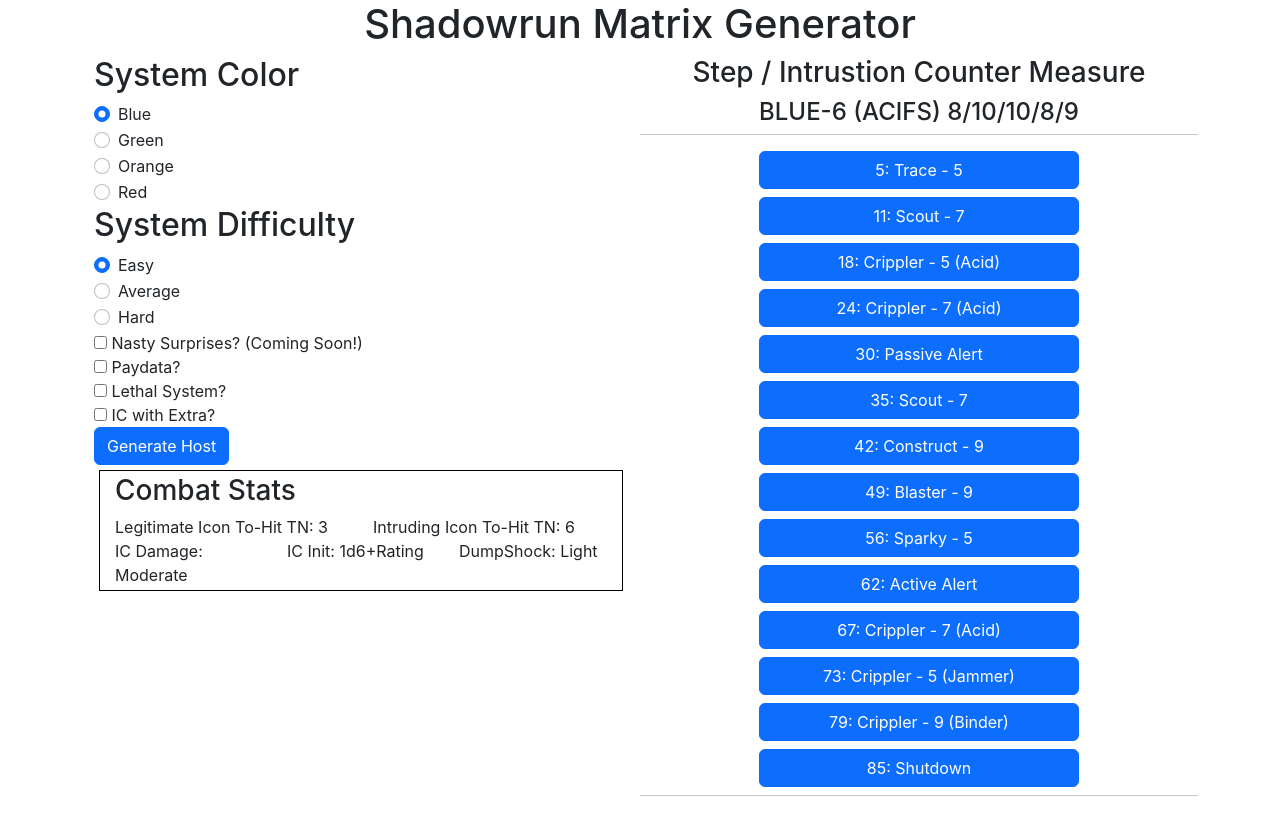
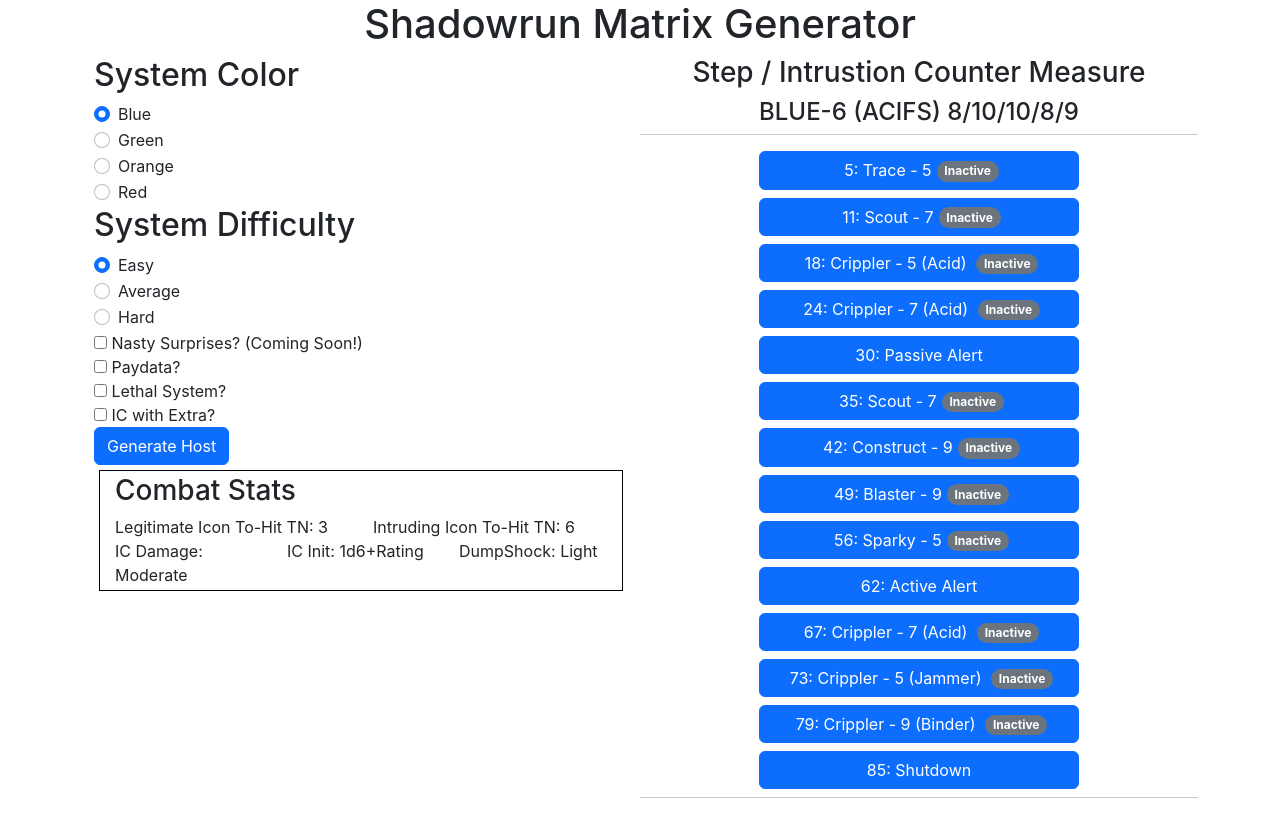
Before and after one commit to criticalfault/sr3-matrix-generator, a React (Create React App) app: page / in a window 1280 px wide. Both pictures are taken after a click on the button "Generate Host". Built offline with nearby package versions, Linux system fonts and the light colour scheme.

Commit message:
Added badge that can be toggled from inactive to active

```diff
--- a/src/components/IC.js
+++ b/src/components/IC.js
@@ -1,11 +1,13 @@
 import React,{ useState } from 'react';
 import Button from 'react-bootstrap/Button';
 import Modal from 'react-bootstrap/Modal';
+import Badge from 'react-bootstrap/Badge';
 import './IC.css';
 const IC = (props) => {
     const [show, setShow] = useState(false);
     const handleClose = () => setShow(false);
     const handleShow = () => setShow(true);
+    //const [ICActive, setICActive] = useState('inactive');
 
     const OptionsDescription = {
         "Shielding":"Shielding -- The shield option makes it more difficult for attacking utilities to cause damage. Shield adds a +2 target modifier to all tests to hit the protected IC in cybercombat.",
@@ -163,10 +165,23 @@
         }
     }
 
+    const handleActiveToggle = (options) => {
+        options.stopPropagation();
+        if(options.target.innerText === "Inactive"){
+            options.target.innerText = "Active";
+            options.target.classList.remove('bg-secondary');
+            options.target.classList.add('bg-danger');
+        }else{
+            options.target.innerText = "Inactive";
+            options.target.classList.remove('bg-danger');
+            options.target.classList.add('bg-secondary');
+        }
+    }
+
 
 return (
     <div className='mb-2'>
-        <Button className="ICButton" variant="primary" onClick={handleShow}>{props.ICStep}: {props.ICName + ' - '+ props.ICRating + hasSubType(props.ICSubType) + hasOptions(props.ICOptions) }</Button>
+        <Button className="ICButton" variant="primary" onClick={handleShow}>{props.ICStep}: {props.ICName + ' - '+ props.ICRating + hasSubType(props.ICSubType) + hasOptions(props.ICOptions) }<Badge onClick={handleActiveToggle} style={{"left":"5px"}} pill bg='secondary'>Inactive</Badge></Button>
         <Modal show={show} onHide={handleClose}>
             <Modal.Header closeButton>
                 <Modal.Title>{props.ICName + ' - '+ props.ICRating + hasSubType(props.ICSubType) + hasOptions(props.ICOptions)}</Modal.Title>
```
